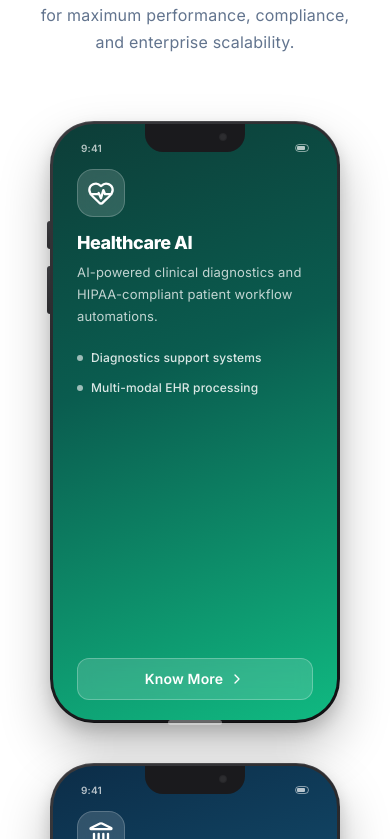
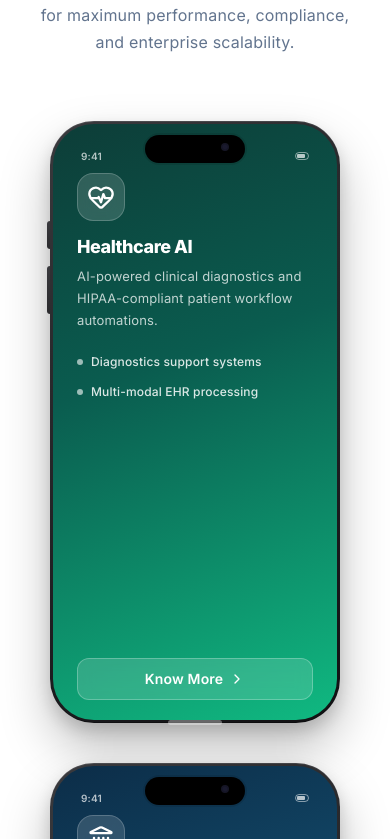
Before and after one commit to mikeyadav10042006-afk/quant-web-, a React (Vite) app: page / in a window 390 px wide. Shown: the part 2725-3564 px from the top of the page. Built offline with nearby package versions, Linux system fonts and the light colour scheme; no server answers.

Commit message:
fix: replace old notch with Dynamic Island on phone mockups

```diff
--- a/src/index.css
+++ b/src/index.css
@@ -648,26 +648,29 @@ spline-viewer::part(canvas) {
   border-radius: 3px 0 0 3px;
 }
 
+/* Dynamic Island — floating pill, not old notch */
 .phone-notch {
   position: absolute;
-  top: 3px;
+  top: 14px;
   left: 50%;
   transform: translateX(-50%);
   width: 100px;
   height: 28px;
-  background: #1a1a1d;
-  border-radius: 0 0 18px 18px;
+  background: #000000;
+  border-radius: 20px;
   z-index: 10;
+  box-shadow: 0 0 0 2px rgba(0, 0, 0, 0.1);
 }
 .phone-notch::after {
   content: '';
   position: absolute;
-  top: 9px;
-  right: 18px;
+  top: 8px;
+  right: 16px;
   width: 8px;
   height: 8px;
   border-radius: 50%;
-  background: radial-gradient(circle, #2d2d30 40%, #1a1a1d 100%);
+  background: radial-gradient(circle, #1a1a2e 30%, #0a0a14 100%);
+  box-shadow: inset 0 0 2px rgba(255, 255, 255, 0.05);
 }
 
 .phone-screen {
@@ -678,14 +681,16 @@ spline-viewer::part(canvas) {
   display: flex;
   flex-direction: column;
   position: relative;
+  padding-top: 12px;
 }
 
 .phone-status-bar {
   display: flex;
   justify-content: space-between;
   align-items: center;
-  padding: 16px 28px 8px;
+  padding: 12px 28px 4px;
   z-index: 5;
+  position: relative;
 }
 
 .phone-content {
```
